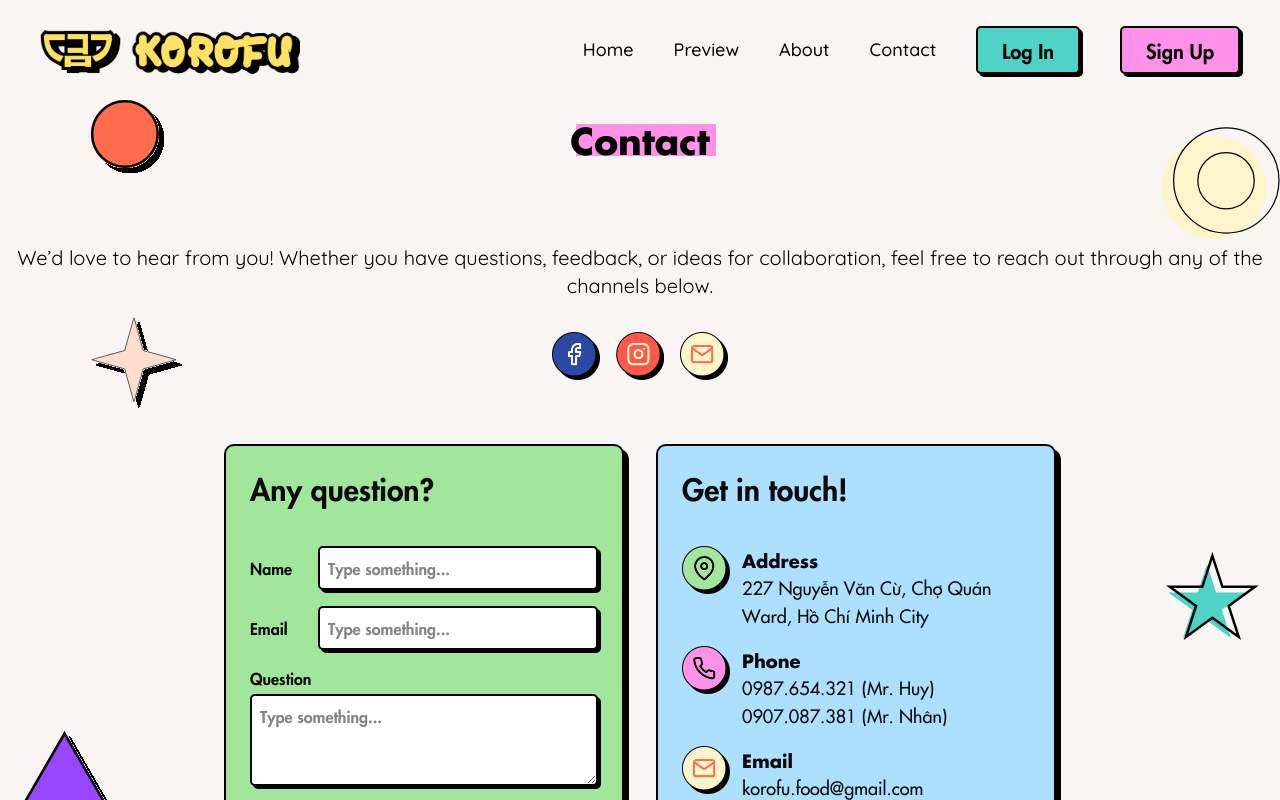
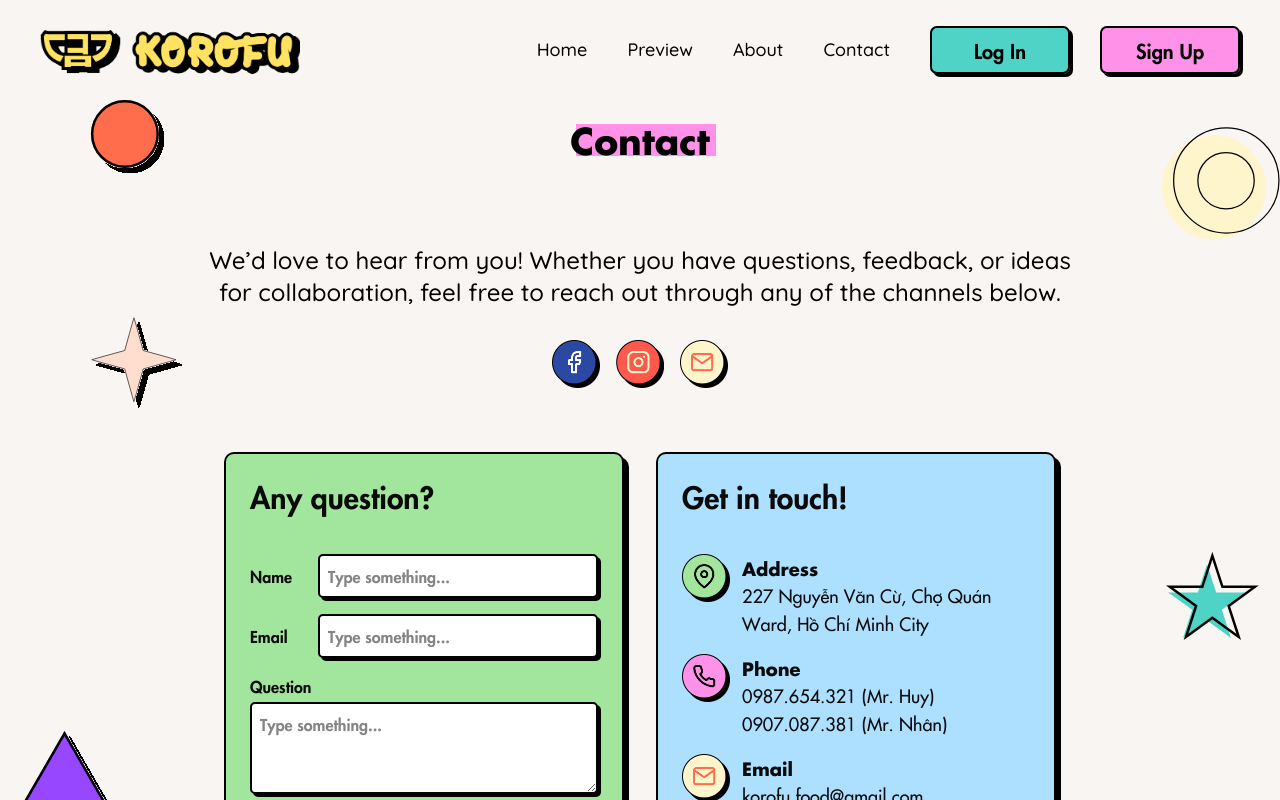
Before and after one commit to huytienlam/Korofu, a Next.js app in the folder frontend/: page /contact in a window 1280 px wide. Shown: the top 800 px of the page. Built offline with nearby package versions, Linux system fonts and the light colour scheme; a web font is replaced by a local one.

Commit message:
Some touches

```diff
--- a/frontend/src/app/about/page.tsx
+++ b/frontend/src/app/about/page.tsx
@@ -4,7 +4,7 @@
 import Image from 'next/image';
 import Footer from '@/components/Footer';
 
-export default function QuickPick() {
+export default function About() {
     const team = [
     { name: "Nguyễn Thiện Nhân", role1: "UI/UX Designer", role2: "Developer", role3: "", img: "/assets/images/Nhan.jpg" },
     { name: "Lâm Tiến Huy", role1: "Project Manager", role2: "UI/UX Designer", role3: "Developer", img: "/assets/images/htl.png" },
@@ -35,7 +35,7 @@
                     </div>
                     {/* Tiêu đề */}
                     <div className="text-center space-y-3">
-                        <p className="text-xl text-black !font-[Quicksand] relative inline-block">
+                        <p className="text-2xl text-black !font-[Quicksand] font-medium relative inline-block">
                             It all started with one simple question...
                             <span className="relative inline-block">
                             {/* Hình chữ nhật hồng phía sau */}
--- a/frontend/src/app/contact/page.tsx
+++ b/frontend/src/app/contact/page.tsx
@@ -6,7 +6,7 @@
 import { Camera } from "lucide-react";
 import { useState } from 'react';
 
-export default function QuickPick() {
+export default function Contact() {
     const [images, setImages] = useState<string[]>([])
 
     const handleFileChange = (e: React.ChangeEvent<HTMLInputElement>) => {
@@ -37,9 +37,9 @@
                         </h1>
                     </div>
                     {/* Tiêu đề */}
-                    <div className="text-center space-y-8">
-                        <p className="text-xl text-black !font-[Quicksand]">
-                        We’d love to hear from you! Whether you have questions, feedback, or ideas for collaboration, feel free to reach out through any of the channels below.
+                    <div className="text-center space-y-8 flex flex-col items-center">
+                        <p className="text-2xl text-black !font-[Quicksand] font-medium w-[70%]">
+                            We’d love to hear from you! Whether you have questions, feedback, or ideas for collaboration, feel free to reach out through any of the channels below.
                         </p>
                         <div className="flex justify-center gap-4">
                             <Image src="/assets/icon/fb.png" alt="icon1" width={48} height={48} />
--- a/frontend/src/app/forgot-password/page.tsx
+++ b/frontend/src/app/forgot-password/page.tsx
@@ -67,7 +67,7 @@
 
       {/* Forgot Password Form */}
       <div className="w-130 h-auto bg-white border-3 border-black rounded-lg shadow-[4px_4px_0_#000] p-6 text-center">
-        <h1 className="text-3xl font-extrabold text-[#21120D] mb-8">
+        <h1 className="text-3xl font-bold text-[#21120D] mb-8">
           Forgot Password?
         </h1>
 
--- a/frontend/src/app/home/page.tsx
+++ b/frontend/src/app/home/page.tsx
@@ -11,7 +11,7 @@
 import RestaurantCard from "../../components/Foodcards/Restaurant";
 
 const moods = ["energetic", "funky", "happy", "new"];
-const hardcodedColors = ["#FF6B6B", "#FFD93D", "#6BCB77", "#4D96FF", "#9D4EDD", "#FFFFFF", "#000000"]
+const hardcodedColors = ["#FF6B6B", "#FFD93D", "#6BCB77", "#4D96FF", "#9D4EDD", "#d76f00ff", "#ae1562ff"]
 const TodayMenu = [
   {
     title: "Pizza",
--- a/frontend/src/app/page.tsx
+++ b/frontend/src/app/page.tsx
@@ -1,4 +1,5 @@
 import { Navbar } from '../components/Navbar';
+import Footer from '../components/Footer';
 import Hero from '@/components/Hero';
 
 export default function Home() {
@@ -8,6 +9,7 @@
       <main className="container mx-auto mt-10">
         <Hero />
       </main>
+      <Footer />
     </>
   )
 }
--- a/frontend/src/app/preview/page.tsx
+++ b/frontend/src/app/preview/page.tsx
@@ -1,12 +1,14 @@
 "use client";
 
 import { Navbar } from '@/components/Navbar';
+import Footer from '@/components/Footer';
 
-export default function QuickPick() {
+export default function Preview() {
     return (
         <div className="min-h-screen">
             <Navbar />
             <h1>Đây là preview</h1>
+            <Footer />
         </div>
     );
 }
--- a/frontend/src/components/Navbar.tsx
+++ b/frontend/src/components/Navbar.tsx
@@ -19,19 +19,19 @@
         <div className="flex items-center gap-10">
           {/* Navigation Links */}
           <div className="flex items-center max-md:hidden gap-10 text-lg font-medium text-black font-['Quicksand']">
-            <Link href="/home">Home</Link>
+            <Link href="/">Home</Link>
             <Link href="/preview">Preview</Link>
             <Link href="/about">About</Link>
             <Link href="/contact">Contact</Link>
           </div>
-          <div className='flex items-center gap-10 font-["SFUFutura"] font-semibold text-xl'>
+          <div className='flex items-center gap-7.5 font-semibold text-xl'>
             <Link href="/login">
-              <button className="px-6 py-2 bg-[#4FD3C6] text-black rounded-[5px] border-[2px] border-black shadow-[3px_3px_0_#000] hover:bg-white transition-colors">
+              <button className="small-button bg-korofu-aqua w-35">
                 Log In
               </button>
             </Link>
             <Link href="/signup">
-              <button className="px-6 py-2 bg-[#FF91E8] text-black rounded-[5px] border-[2px] border-black shadow-[3px_3px_0_#000] hover:bg-white transition-colors">
+              <button className="small-button bg-korofu-pink w-35">
                 Sign Up
               </button>
             </Link>
```
